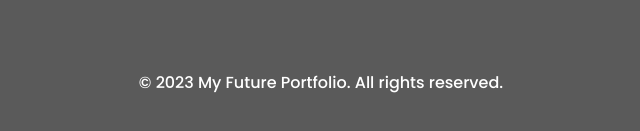
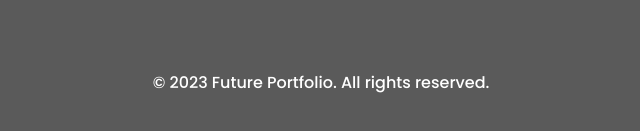
Before and after one commit to solajm/Kodego-Portfolio-Activity, a plain HTML site: page index.html in a window 1280 px wide. Shown: the part 1976-2107 px from the top of the page, 319-959 px from the left. Drawn offline with Linux system fonts and the light colour scheme.

Commit message:
Changed something in the footer as a test

```diff
--- a/index.html
+++ b/index.html
@@ -81,7 +81,7 @@
 		</div>
 </body>
 <footer>
-	<p>© 2023 My Future Portfolio. All rights reserved.</p>
+	<p>© 2023 Future Portfolio. All rights reserved.</p>
 </footer>
 </div>
 
```
